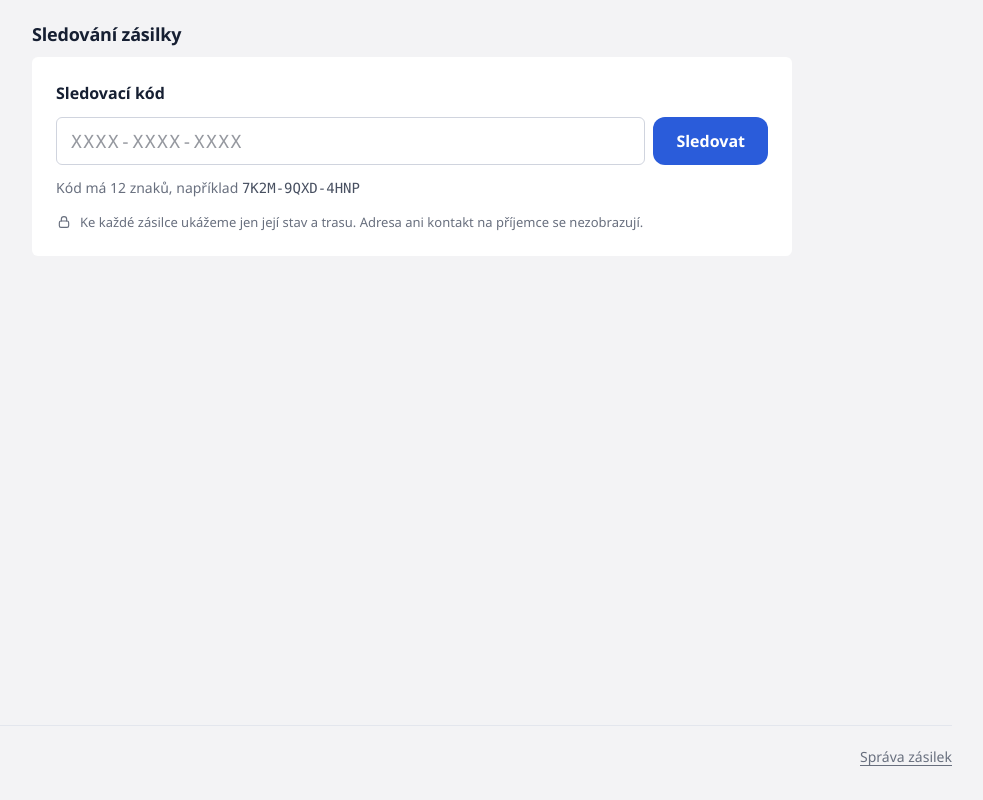
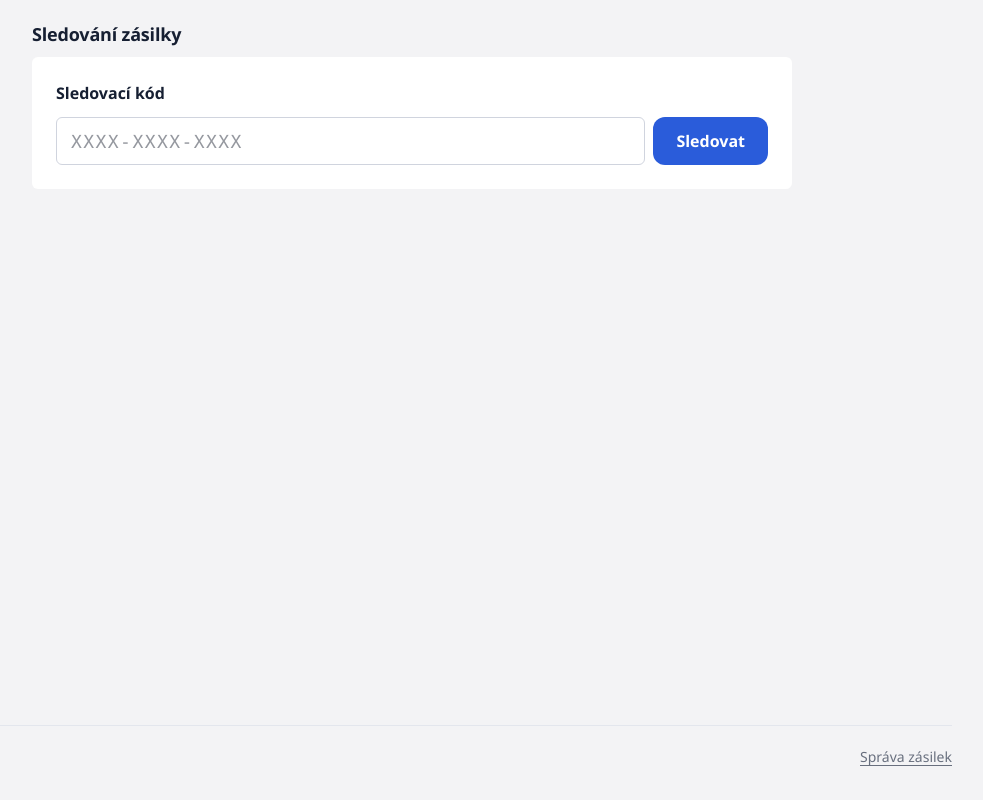
Before and after one commit to o5-dev/tracking, a website: page index.html in a window 1280 px wide. Shown: the whole page, without its empty margins (228-1211 px from the left). Drawn offline with Linux system fonts and the light colour scheme.

Commit message:
Odstranění nápovědy pod polem pro kód
Co-Authored-By: Claude Sonnet 5.5 <noreply@anthropic.com>

```diff
--- a/css/styles.css
+++ b/css/styles.css
@@ -154,8 +154,6 @@ input, textarea, select { caret-color: var(--accent); }
 .track__help code { font-family: var(--mono); color: var(--ink-2); }
 .track__help button { all: unset; cursor: pointer; font-family: var(--mono); color: var(--link); text-decoration: underline; text-underline-offset: 0.2em; }
 .track__help button:focus-visible { outline: 2px solid var(--ink); outline-offset: 3px; }
-.privacy-note { display: flex; gap: 8px; align-items: flex-start; font-size: 0.8125rem; color: var(--ink-3); }
-.privacy-note svg { flex: none; margin-top: 2px; }
 
 .topbar { background: var(--surface); border-bottom: 1px solid var(--line); }
 .topbar__in { width: min(1280px, 100% - 32px); margin-inline: auto; min-height: 56px; display: flex; align-items: center; justify-content: space-between; gap: 16px; }
--- a/index.html
+++ b/index.html
@@ -21,12 +21,11 @@
       <div class="lookup__row">
         <input class="track__input" id="code" name="code" type="text" inputmode="text"
                placeholder="XXXX-XXXX-XXXX" maxlength="14" spellcheck="false"
-               autocapitalize="characters" autocorrect="off" aria-describedby="code-help code-error">
+               autocapitalize="characters" autocorrect="off" aria-describedby="code-error">
         <button class="btn track__btn" id="track-btn" type="submit">Sledovat</button>
       </div>
       <div id="code-error" class="track__error" aria-live="polite"></div>
-      <p class="track__help" id="code-help">Kód má 12 znaků, například <code>7K2M-9QXD-4HNP</code></p>
-      <p class="privacy-note" id="privacy-note"></p>
+      <p class="track__help" id="code-help" hidden></p>
     </form>
 
     <section id="result" aria-live="polite" tabindex="-1"></section>
--- a/js/home.js
+++ b/js/home.js
@@ -13,13 +13,9 @@
 
   /* ---------- Úvodní nastavení ---------- */
 
-  document.getElementById('privacy-note').append(
-    T.icon('lock', 16),
-    'Ke každé zásilce ukážeme jen její stav a trasu. Adresa ani kontakt na příjemce se nezobrazují.'
-  );
-
   if (T.isDemo) {
     document.getElementById('demo-banner').hidden = false;
+    help.hidden = false;
     help.textContent = 'Vyzkoušejte ukázkovou zásilku: ';
     help.appendChild(h('button', { type: 'button', onclick: function () { input.value = 'DEMO-BALI-K123'; submit(); } }, 'DEMO-BALI-K123'));
   }
```
